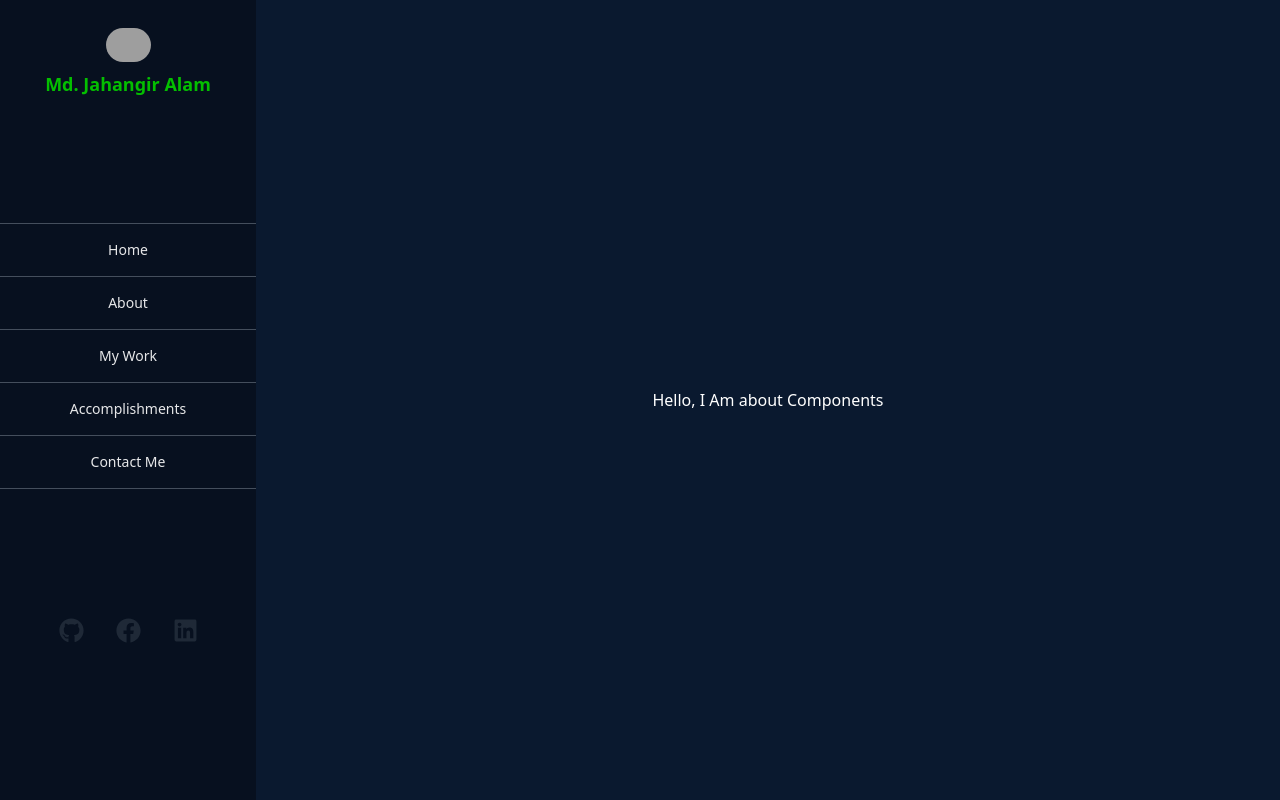
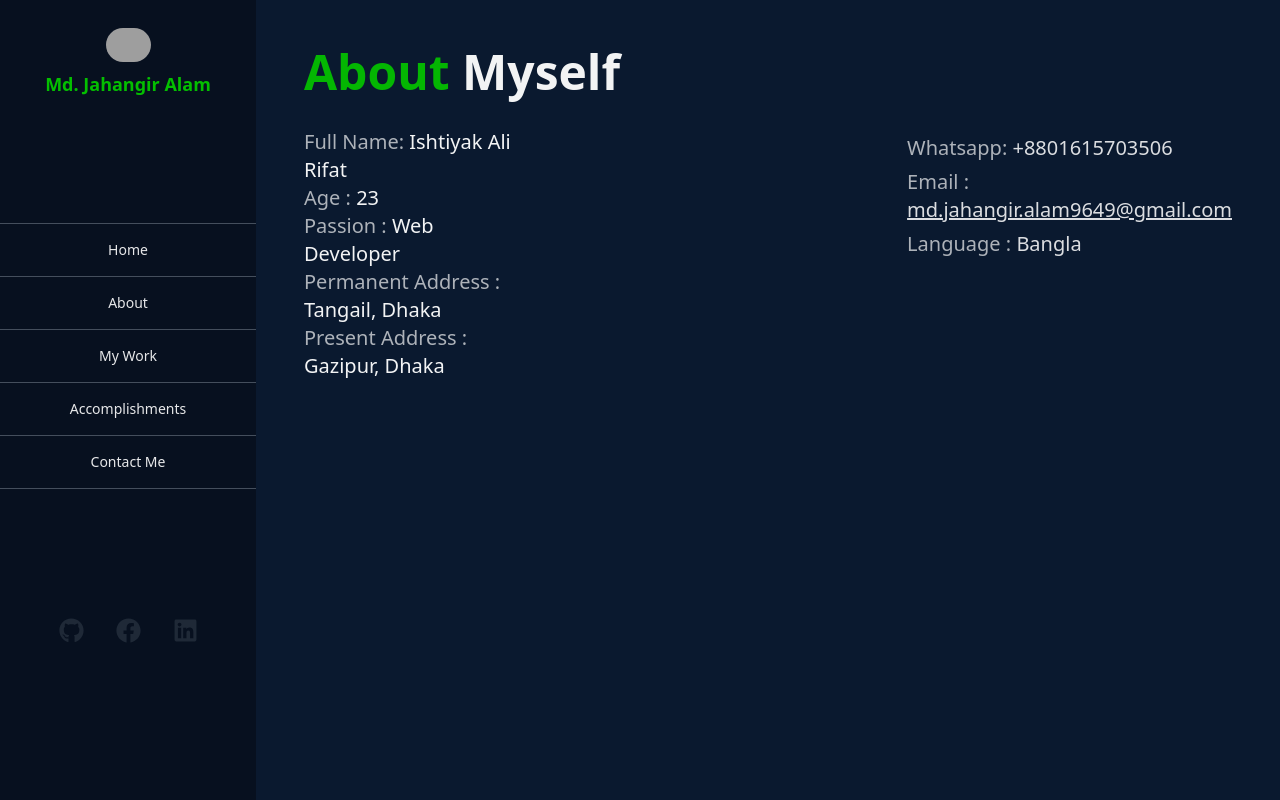
Before and after one commit to Jahangir506/md.jahangir.alam_portfolio, a Next.js app: page /about in a window 1280 px wide. Built offline with nearby package versions, Linux system fonts and the light colour scheme; grey boxes are pictures that could not be loaded.

Commit message:
about page

```diff
--- a/src/app/about/page.js
+++ b/src/app/about/page.js
@@ -1,7 +1,57 @@
+import Link from "next/link";
+
 const page = () => {
-    return(
-        <>
-             <h1> Hello, I Am about Components </h1>
-        </>
-    )}
+  return (
+    <>
+      <div className="p-12 text-white opacity-95">
+        <h1 className="text-5xl font-bold">
+          <span className="text-[#04bf00] ">About</span> Myself
+        </h1>
+        <div className="mt-8 space-y-1.5 flex gap-96 w-full">
+          <div>
+            <h4 className="text-xl ">
+              <span className="opacity-70 text-white">Full Name:</span> Ishtiyak
+              Ali Rifat
+            </h4>
+            <h4 className="text-xl ">
+              <span className="opacity-70 text-white">Age : </span> 23
+            </h4>
+            <h4 className="text-xl ">
+              <span className="opacity-70 text-white">Passion : </span> Web
+              Developer
+            </h4>
+            <h4 className="text-xl ">
+              <span className="opacity-70 text-white">
+                Permanent Address :{" "}
+              </span>{" "}
+              Tangail, Dhaka
+            </h4>
+            <h4 className="text-xl ">
+              <span className="opacity-70 text-white">Present Address : </span>{" "}
+              Gazipur, Dhaka
+            </h4>
+          </div>
+          <div className="space-y-1.5">
+            <h4 className="text-xl ">
+              <span className="opacity-70 text-white">Whatsapp:</span>{" "}
+              <span className="opacity-90">+8801615703506</span>
+            </h4>
+            <h4 className="text-xl ">
+              <span className="opacity-70 text-white">Email : </span>
+              <Link href="www.gmail.com" target="_blank">
+                <span className="opacity-90 underline cursor-pointer">
+                  md.jahangir.alam9649@gmail.com
+                </span>
+              </Link>
+            </h4>
+            <h4 className="text-xl ">
+              <span className="opacity-70 text-white">Language : </span>{" "}
+              <span className="opacity-90">Bangla</span>
+            </h4>
+          </div>
+        </div>
+      </div>
+    </>
+  );
+};
 export default page;
--- a/src/app/globals.css
+++ b/src/app/globals.css
@@ -1,6 +1,10 @@
 @tailwind base;
 @tailwind components;
 @tailwind utilities;
+
+.body {
+  background-color: #0a192f;
+}
 
 .glow:hover {
   -webkit-box-shadow: 0px 0px 35px 0px rgba(8, 217, 15, 0.846);
--- a/src/app/layout.js
+++ b/src/app/layout.js
@@ -23,17 +23,15 @@ export default function RootLayout({ children }) {
   return (
     <html lang="en" suppressHydrationWarning={true}>
       <body
-        className={`${geistSans.variable} ${geistMono.variable} antialiased`}
+        className={`${geistSans.variable} ${geistMono.variable} antialiased bg-[#0A192F]`}
       >
         <div className="drawer lg:drawer-open">
           <input id="my-drawer-2" type="checkbox" className="drawer-toggle" />
-          <div className="drawer-content bg-[#0A192F] flex flex-col items-center justify-center">
+          <div className="drawer-content bg-[#0A192F]">
             <div className="lg:hidden block w-full">
               <SmallDeviceNav />
             </div>
-            <div className="flex justify-center items-center w-full px-0 lg:px-16 text-white">
-              {children}
-            </div>
+            <div className="w-full">{children}</div>
           </div>
           <div className="drawer-side">
             <label
--- a/src/app/page.js
+++ b/src/app/page.js
@@ -4,9 +4,9 @@ import Link from "next/link";
 export default function Home() {
   return (
     <>
-      <div className="flex md:max-w-full flex-col-reverse md:flex-row justify-between items-center">
-        <div className="flex-1 p-2 text-center md:text-start">
-          <h1 className="text-3xl mt-4 md:mt-0 md:text-7xl font-bold">Hi,</h1>
+      <div className="flex my-auto py-0 md:py-16 px-0 md:px-16 text-white opacity-90 md:max-w-full flex-col-reverse md:flex-row justify-between items-center">
+        <div className="flex-1 p-2  my-4 text-center md:text-start">
+          <h1 className="text-3xl md:text-7xl font-bold">Hi,</h1>
           <h1 className="text-3xl md:text-7xl mt-0 md:mt-2 font-bold">
             I&apos;m Jahangir,
           </h1>
--- a/tailwind.config.js
+++ b/tailwind.config.js
@@ -5,13 +5,5 @@ module.exports = {
     "./src/components/**/*.{js,ts,jsx,tsx,mdx}",
     "./src/app/**/*.{js,ts,jsx,tsx,mdx}",
   ],
-  theme: {
-    extend: {
-      colors: {
-        background: "var(--background)",
-        foreground: "var(--foreground)",
-      },
-    },
-  },
   plugins: [require('daisyui')],
 };
```
